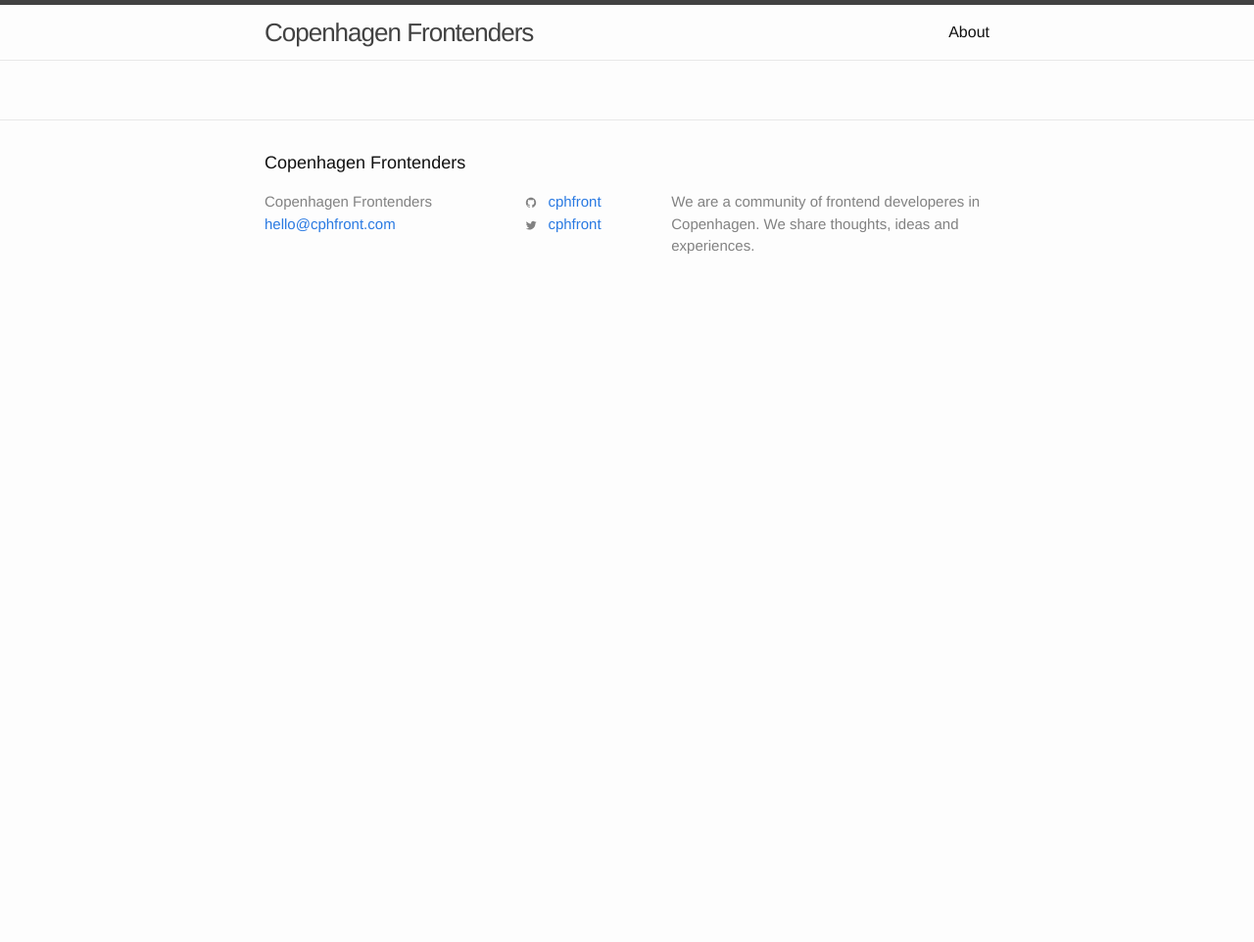
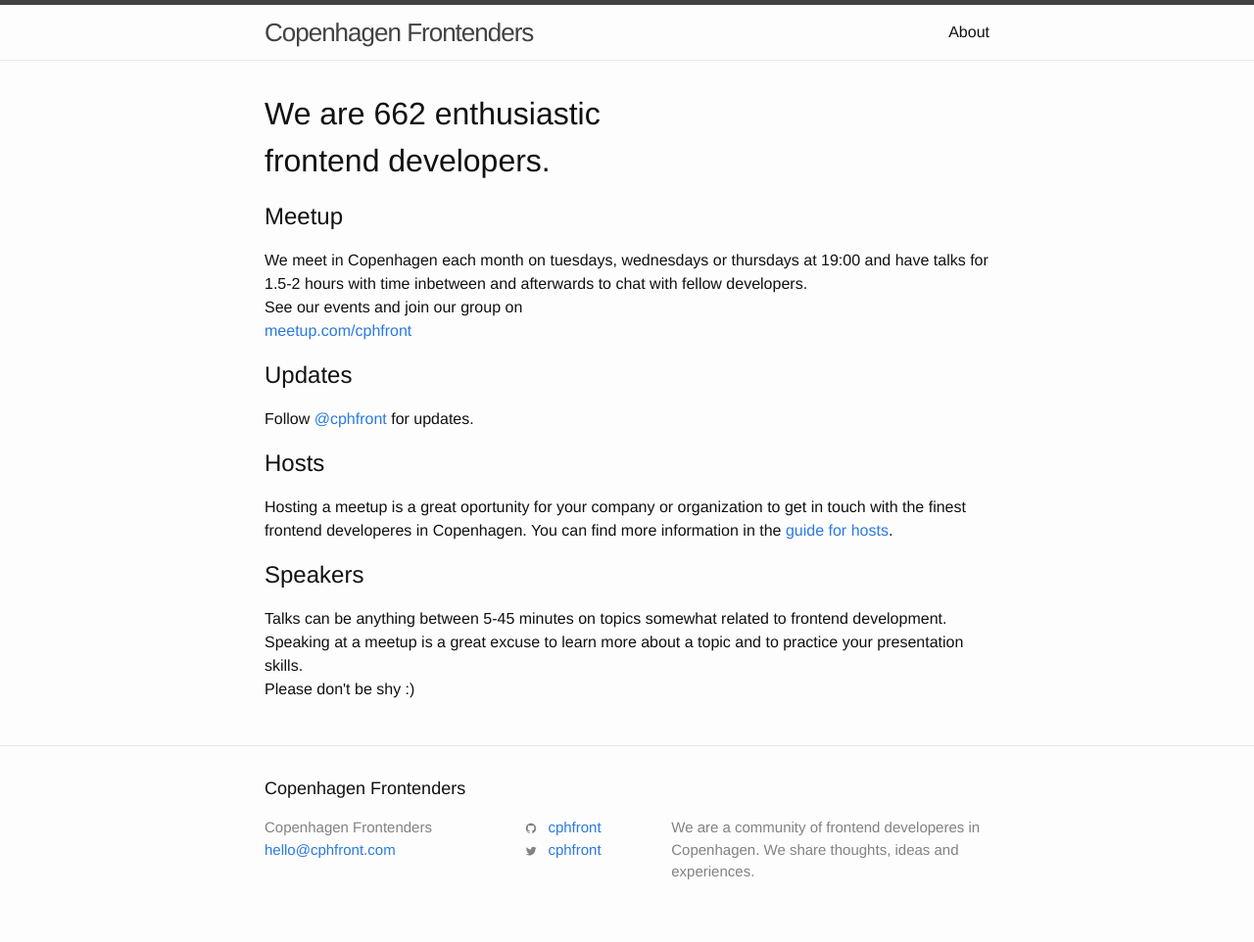
Before and after one commit to cphfront/cphfront.github.io, a Jekyll site: the page built from index.html, in a window 1280 px wide. Shown: the whole page at 98% size. Built offline with Jekyll 4.4.1, drawn with Linux system fonts in a browser that asks for light colours; before the commit the page ends 900 px from its top, so only the background shows below that.

Commit message:
Added placeholder text for the frontpage

```diff
--- a/index.html
+++ b/index.html
@@ -4,4 +4,24 @@ layout: default
 
 <div class="home">
 
+<div class="header">
+	<h1>We are 662 enthusiastic<br>
+	frontend developers.</h1>
 </div>
+
+<h2>Meetup</h2>
+<p>We meet in Copenhagen each month on tuesdays, wednesdays or thursdays at 19:00 and have talks for 1.5-2 hours with time inbetween and afterwards to chat with fellow developers.<br>
+See our events and join our group on<br>
+<a href="http://meetup.com/cphfront">meetup.com/cphfront</a></p>
+
+<h2>Updates</h2>
+<p>Follow <a href="http://twitter.com/cphfront">@cphfront</a> for updates.</p>
+
+<h2>Hosts</h2>
+<p>Hosting a meetup is a great oportunity for your company or organization to get in touch with the finest frontend developeres in Copenhagen. You can find more information in the <a href="/hosts/">guide for hosts</a>.</p>
+
+<h2>Speakers</h2>
+<p>Talks can be anything between 5-45 minutes on topics somewhat related to frontend development. Speaking at a meetup is a great excuse to learn more about a topic and to practice your presentation skills.<br>
+Please don't be shy :)</p>
+
+</div>
```
